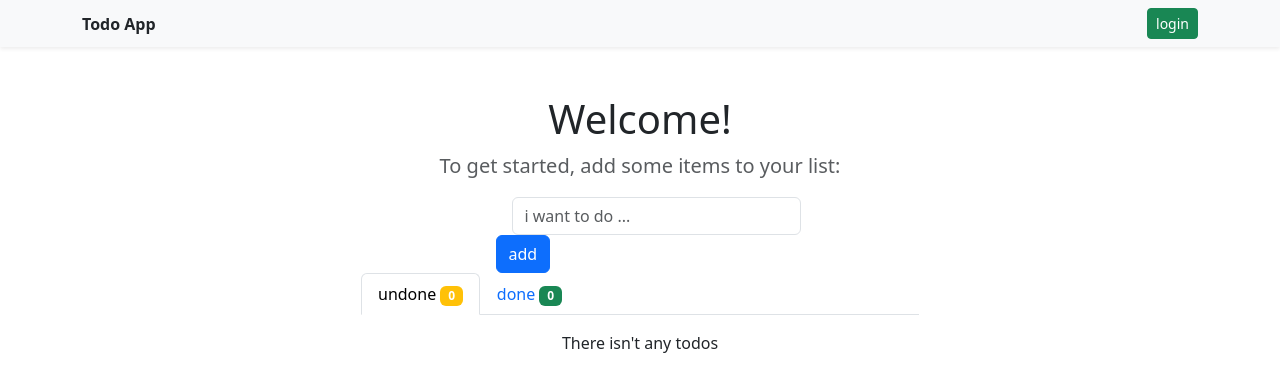
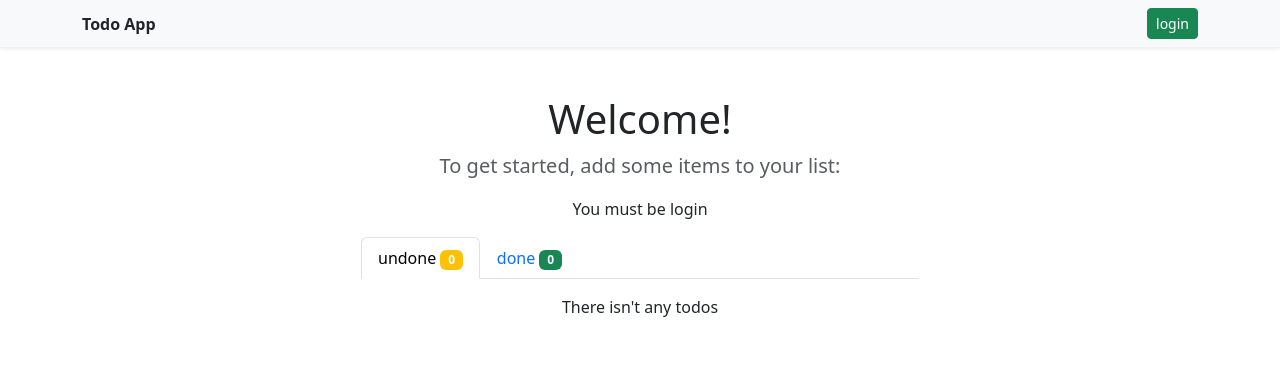
Before and after one commit to Alishamsimourkani/todo-pure-react, a React (Create React App) app: page / in a window 1280 px wide. Shown: the top 392 px of the page. Built offline with nearby package versions, Linux system fonts and the light colour scheme.

Commit message:
add login condition to addTodo form

```diff
--- a/src/Components/Todo/FormAddTodo.js
+++ b/src/Components/Todo/FormAddTodo.js
@@ -1,5 +1,6 @@
 import React, { useState, useContext } from 'react'
 import TodosContext from '../../Context/todos';
+import AuthContext from '../../Context/auth';
 
 // function FormAddTodo(props) {
 
@@ -40,6 +41,14 @@ class FormAddTodo extends React.Component {
 
     render() {
         return (
+            <AuthContext.Consumer>
+                {context => {
+                    // you can add here functions
+                    return (
+                        <>
+                            {
+                                context.authenticated
+                                    ? (
                                         <form className="form-inline" onSubmit={this.formHandler.bind(this)}>
                                             <div className="form-group">
                                                 <input type="text" className="form-control mx-sm-3" placeholder="i want to do ..." value={this.state.text} onChange={this.inputHandler.bind(this)} />
@@ -47,6 +56,14 @@ class FormAddTodo extends React.Component {
                                             </div>
                                         </form>
                                     )
+                                    : <p>You must be login</p>
+                            }
+                        </>
+                    )
+                }
+                }
+            </AuthContext.Consumer>
+        )
     }
 }
 
```
Lines whose indentation alone changed are shown as unchanged.
